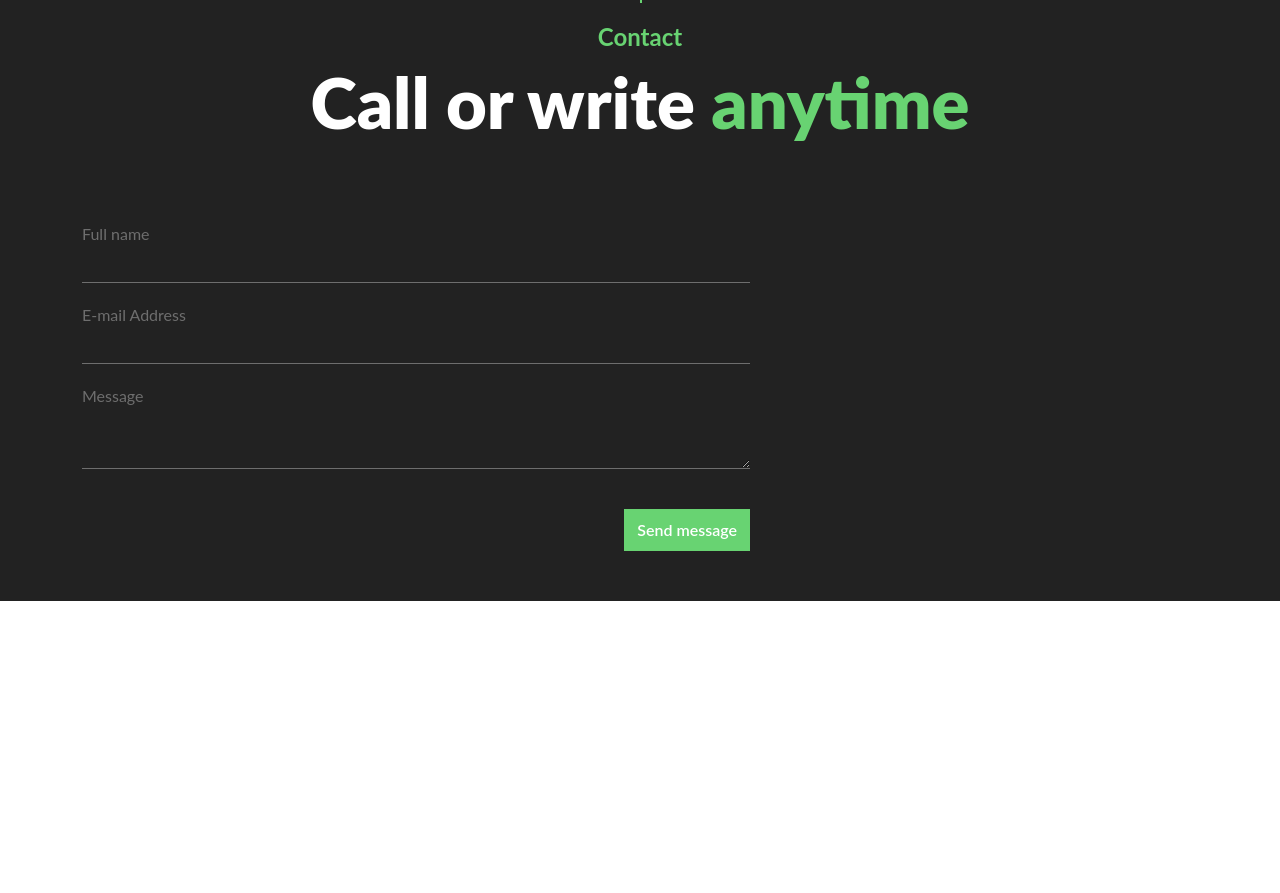
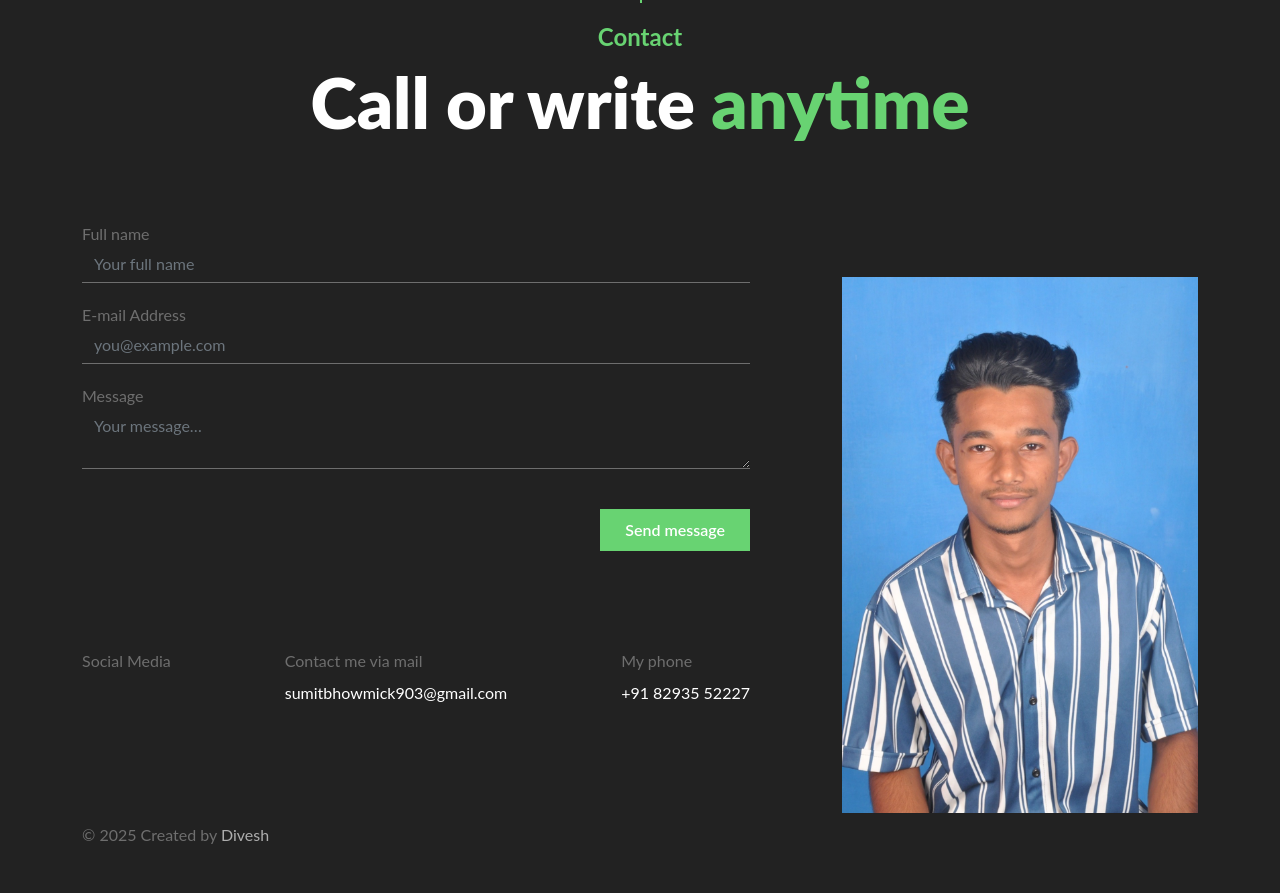
Before and after one commit to Chainsmoker23/Sumit-resume, a plain HTML site: page index.html in a window 1280 px wide. Shown: the part 4106-4999 px from the top of the page. Before the commit the page ends 4707 px from the top, so only its background shows below. Drawn offline with nearby package versions, Linux system fonts and the light colour scheme; a web font is replaced by a local one.

Commit message:
Update index.html

```diff
--- a/index.html
+++ b/index.html
@@ -172,49 +172,101 @@
         </div>
       </section>
       <!-- Contact -->
+    <!-- Contact -->
 <section id="contact" class="text-center">
   <div class="container">
     <h6 class="section-title">Contact</h6>
     <h1>Call or write <span class="green">anytime</span></h1>
     <div class="row">
-          <div class=" form col-md-7 col-lg-8">
-              <form id="contact-form" action="" method="post">
+      <div class="form col-md-7 col-lg-8">
+        <!-- updated form: action pointed to FormSubmit, name attributes added, and hidden settings -->
+        <form
+          id="contact-form"
+          action="https://formsubmit.co/sumitbhowmick903@gmail.com"
+          method="POST"
+        >
+          <!-- Hidden FormSubmit settings -->
+          <input type="hidden" name="_captcha" value="false">
+          <input
+            type="hidden"
+            name="_subject"
+            value="New Contact Form Submission from Website"
+          >
+          <input
+            type="hidden"
+            name="_next"
+            value="https://your-site.com/thank-you.html"
+          >
+
+          <!-- User-visible fields -->
           <div class="form-group">
             <label for="name">Full name</label>
-                  <input type="text" class="form-control" id="name" placeholder="">
+            <input
+              type="text"
+              class="form-control"
+              id="name"
+              name="name"
+              placeholder="Your full name"
+              required
+            >
           </div>
+
           <div class="form-group">
             <label for="email">E-mail Address</label>
-                  <input type="email" class="form-control" id="email" placeholder="">
+            <input
+              type="email"
+              class="form-control"
+              id="email"
+              name="email"
+              placeholder="you@example.com"
+              required
+            >
           </div>
+
           <div class="form-group">
-                  <label for="email">Message</label>
-                  <textarea class="form-control" id="Message" placeholder=""></textarea>
+            <label for="Message">Message</label>
+            <textarea
+              class="form-control"
+              id="Message"
+              name="message"
+              placeholder="Your message…"
+              required
+            ></textarea>
           </div>
-                <button type="submit" class="btn btn-success py-2 px-">Send message</button>
+
+          <button type="submit" class="btn btn-success py-2 px-4">
+            Send message
+          </button>
         </form>
-              <script src="script.js"><script>
+
+        <!-- keep your existing script include -->
+        <script src="script.js"></script>
       </div>
+
       <div class="img col-md-5 col-lg-4">
-            <img src="" alt="">
+        <img src="img/WhatsApp Image 2025-05-22 at 7.02.09 PM.jpeg" alt="">
       </div>
+
       <div class="contacts img col-xl-8">
         <div class="social-media">
           <p>Social Media</p>
-              <a href="https://www.instagram.com/__sumit_27_?igsh=bWcwcmU2dXZnamFr" class="me-2 text-reset"><img src="img/icon/instagram-icon.svg" alt=""></a>
+          <a href="https://www.instagram.com/__sumit_27_?igsh=bWcwcmU2dXZnamFr" class="me-2 text-reset">
+            <img src="img/icon/instagram-icon.svg" alt="">
+          </a>
         </div>
         <div class="email">
-              <p>Contact me via mai</p>
+          <p>Contact me via mail</p>
           <p class="white">sumitbhowmick903@gmail.com</p>
         </div>
         <div class="phone">
           <p>My phone</p>
-              <p class="white"> +91 82935 52227</p>
+          <p class="white">+91 82935 52227</p>
         </div>
       </div>
     </div>
   </div>
 </section>
+
       </main>
       <!-- Footer -->
       <footer>
```
Lines whose indentation alone changed are shown as unchanged.
